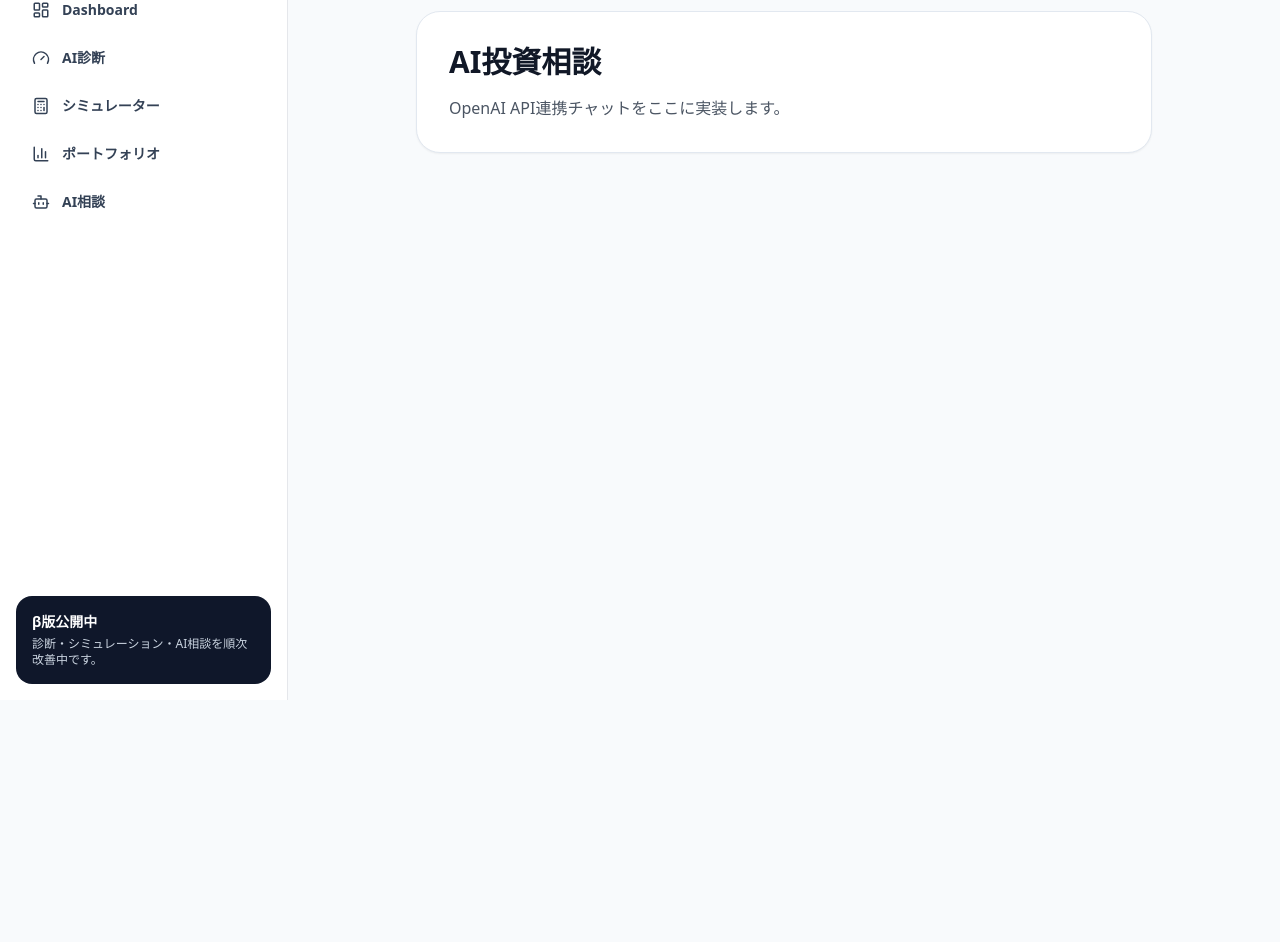
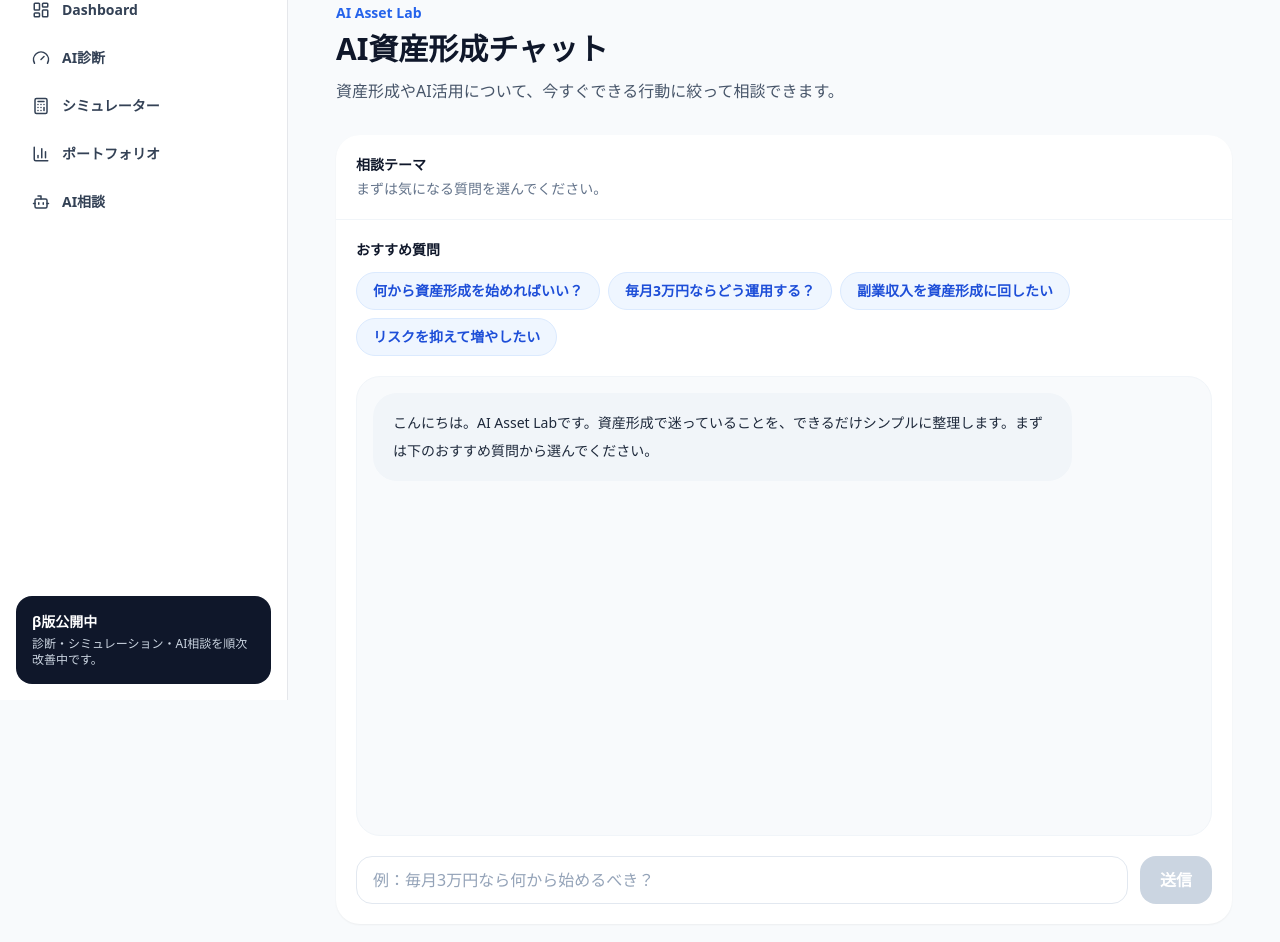
Before and after one commit to assetlab315/aiassetlab-app, a Next.js app: page /chat in a window 1280 px wide. Shown: the part 100-1042 px from the top of the page. Before the commit the page ends 800 px from the top, so only its background shows below. Built offline with nearby package versions, Linux system fonts and the light colour scheme.

Commit message:
Sprint9-1 Add AI Chat MVP

```diff
--- a/app/chat/page.tsx
+++ b/app/chat/page.tsx
@@ -1,9 +1,22 @@
-export default function Chat() {
+import ChatClient from "../../components/chat/ChatClient";
+
+export default function ChatPage() {
   return (
-    <main className="max-w-3xl mx-auto px-4 py-10">
-      <div className="aal-card p-8">
-        <h1 className="text-3xl font-extrabold mb-4">AI投資相談</h1>
-        <p className="text-gray-600">OpenAI API連携チャットをここに実装します。</p>
+    <main className="min-h-screen bg-slate-50 px-4 py-8">
+      <div className="mx-auto max-w-4xl">
+        <section className="mb-8">
+          <p className="mb-2 text-sm font-semibold text-blue-600">
+            AI Asset Lab
+          </p>
+          <h1 className="text-3xl font-bold text-slate-900">
+            AI資産形成チャット
+          </h1>
+          <p className="mt-3 text-slate-600">
+            資産形成やAI活用について、今すぐできる行動に絞って相談できます。
+          </p>
+        </section>
+
+        <ChatClient />
       </div>
     </main>
   );
--- /dev/null
+++ b/components/chat/ChatClient.tsx
@@ -0,0 +1,66 @@
+"use client";
+
+import { useMemo, useState } from "react";
+import ChatInput from "./ChatInput";
+import ChatMessageList from "./ChatMessageList";
+import ChatSuggestions from "./ChatSuggestions";
+import { INITIAL_CHAT_MESSAGES } from "../../features/chat/constants";
+import type { ChatMessage } from "../../features/chat/types";
+import { createMockReply } from "../../lib/chat/createMockReply";
+
+export default function ChatClient() {
+  const [messages, setMessages] = useState<ChatMessage[]>(INITIAL_CHAT_MESSAGES);
+  const [isTyping, setIsTyping] = useState(false);
+
+  const latestUserMessage = useMemo(
+    () => [...messages].reverse().find((message) => message.role === "user"),
+    [messages],
+  );
+
+  const sendMessage = (body: string) => {
+    const trimmedBody = body.trim();
+
+    if (!trimmedBody) {
+      return;
+    }
+
+    const userMessage: ChatMessage = {
+      id: crypto.randomUUID(),
+      role: "user",
+      body: trimmedBody,
+    };
+
+    setMessages((currentMessages) => [...currentMessages, userMessage]);
+    setIsTyping(true);
+
+    window.setTimeout(() => {
+      const assistantMessage: ChatMessage = {
+        id: crypto.randomUUID(),
+        role: "assistant",
+        body: createMockReply(trimmedBody),
+      };
+
+      setMessages((currentMessages) => [...currentMessages, assistantMessage]);
+      setIsTyping(false);
+    }, 500);
+  };
+
+  return (
+    <section className="rounded-3xl bg-white shadow-sm">
+      <div className="border-b border-slate-100 p-5">
+        <p className="text-sm font-semibold text-slate-900">
+          相談テーマ
+        </p>
+        <p className="mt-1 text-sm text-slate-500">
+          {latestUserMessage?.body ?? "まずは気になる質問を選んでください。"}
+        </p>
+      </div>
+
+      <div className="p-5">
+        <ChatSuggestions onSelect={sendMessage} />
+        <ChatMessageList messages={messages} isTyping={isTyping} />
+        <ChatInput onSubmit={sendMessage} disabled={isTyping} />
+      </div>
+    </section>
+  );
+}
--- /dev/null
+++ b/components/chat/ChatInput.tsx
@@ -0,0 +1,42 @@
+"use client";
+
+import { FormEvent, useState } from "react";
+
+type Props = {
+  onSubmit: (message: string) => void;
+  disabled?: boolean;
+};
+
+export default function ChatInput({ onSubmit, disabled = false }: Props) {
+  const [message, setMessage] = useState("");
+
+  const handleSubmit = (event: FormEvent<HTMLFormElement>) => {
+    event.preventDefault();
+
+    if (!message.trim() || disabled) {
+      return;
+    }
+
+    onSubmit(message);
+    setMessage("");
+  };
+
+  return (
+    <form onSubmit={handleSubmit} className="mt-5 flex gap-3">
+      <input
+        value={message}
+        onChange={(event) => setMessage(event.target.value)}
+        disabled={disabled}
+        placeholder="例：毎月3万円なら何から始めるべき？"
+        className="min-h-12 flex-1 rounded-2xl border border-slate-200 px-4 text-slate-900 outline-none placeholder:text-slate-400 focus:border-blue-500 disabled:bg-slate-50"
+      />
+      <button
+        type="submit"
+        disabled={disabled || !message.trim()}
+        className="rounded-2xl bg-blue-600 px-5 font-semibold text-white transition hover:bg-blue-700 disabled:cursor-not-allowed disabled:bg-slate-300"
+      >
+        送信
+      </button>
+    </form>
+  );
+}
--- /dev/null
+++ b/components/chat/ChatMessage.tsx
@@ -0,0 +1,23 @@
+import type { ChatMessage as ChatMessageType } from "../../features/chat/types";
+
+type Props = {
+  message: ChatMessageType;
+};
+
+export default function ChatMessage({ message }: Props) {
+  const isUser = message.role === "user";
+
+  return (
+    <div className={`flex ${isUser ? "justify-end" : "justify-start"}`}>
+      <div
+        className={`max-w-[85%] rounded-3xl px-5 py-4 text-sm leading-7 ${
+          isUser
+            ? "bg-blue-600 text-white"
+            : "bg-slate-100 text-slate-800"
+        }`}
+      >
+        {message.body}
+      </div>
+    </div>
+  );
+}
--- /dev/null
+++ b/components/chat/ChatMessageList.tsx
@@ -0,0 +1,20 @@
+import ChatMessage from "./ChatMessage";
+import TypingIndicator from "./TypingIndicator";
+import type { ChatMessage as ChatMessageType } from "../../features/chat/types";
+
+type Props = {
+  messages: ChatMessageType[];
+  isTyping: boolean;
+};
+
+export default function ChatMessageList({ messages, isTyping }: Props) {
+  return (
+    <div className="mt-5 h-[460px] space-y-4 overflow-y-auto rounded-3xl border border-slate-100 bg-slate-50 p-4">
+      {messages.map((message) => (
+        <ChatMessage key={message.id} message={message} />
+      ))}
+
+      {isTyping ? <TypingIndicator /> : null}
+    </div>
+  );
+}
--- /dev/null
+++ b/components/chat/ChatSuggestions.tsx
@@ -0,0 +1,27 @@
+import { CHAT_SUGGESTIONS } from "../../features/chat/constants";
+
+type Props = {
+  onSelect: (message: string) => void;
+};
+
+export default function ChatSuggestions({ onSelect }: Props) {
+  return (
+    <div>
+      <p className="text-sm font-semibold text-slate-900">
+        おすすめ質問
+      </p>
+      <div className="mt-3 flex flex-wrap gap-2">
+        {CHAT_SUGGESTIONS.map((suggestion) => (
+          <button
+            key={suggestion}
+            type="button"
+            onClick={() => onSelect(suggestion)}
+            className="rounded-full border border-blue-100 bg-blue-50 px-4 py-2 text-sm font-semibold text-blue-700 transition hover:bg-blue-100"
+          >
+            {suggestion}
+          </button>
+        ))}
+      </div>
+    </div>
+  );
+}
--- /dev/null
+++ b/components/chat/TypingIndicator.tsx
@@ -0,0 +1,9 @@
+export default function TypingIndicator() {
+  return (
+    <div className="flex justify-start">
+      <div className="rounded-3xl bg-slate-100 px-5 py-4 text-sm text-slate-500">
+        AIが回答を整理しています...
+      </div>
+    </div>
+  );
+}
--- /dev/null
+++ b/features/chat/constants.ts
@@ -0,0 +1,17 @@
+import type { ChatMessage } from "./types";
+
+export const INITIAL_CHAT_MESSAGES: ChatMessage[] = [
+  {
+    id: "initial-assistant-message",
+    role: "assistant",
+    body:
+      "こんにちは。AI Asset Labです。資産形成で迷っていることを、できるだけシンプルに整理します。まずは下のおすすめ質問から選んでください。",
+  },
+];
+
+export const CHAT_SUGGESTIONS = [
+  "何から資産形成を始めればいい？",
+  "毎月3万円ならどう運用する？",
+  "副業収入を資産形成に回したい",
+  "リスクを抑えて増やしたい",
+];
--- /dev/null
+++ b/features/chat/types.ts
@@ -0,0 +1,7 @@
+export type ChatRole = "user" | "assistant";
+
+export type ChatMessage = {
+  id: string;
+  role: ChatRole;
+  body: string;
+};
--- /dev/null
+++ b/lib/chat/createMockReply.ts
@@ -0,0 +1,21 @@
+export function createMockReply(message: string): string {
+  const normalizedMessage = message.toLowerCase();
+
+  if (message.includes("3万") || message.includes("30000")) {
+    return "毎月3万円なら、まずは生活防衛資金を確保した上で、長期積立を中心に考えるのが分かりやすいです。今日やることは、毎月3万円を自動で分ける口座を決めることです。";
+  }
+
+  if (message.includes("副業") || message.includes("収入")) {
+    return "副業収入は、生活費に混ぜずに別管理するのがおすすめです。まずは副業収入の50%を資産形成、30%を自己投資、20%を自由費に分けるルールから始めましょう。";
+  }
+
+  if (message.includes("リスク") || message.includes("怖い")) {
+    return "リスクを抑えたい場合は、いきなり大きく投資するより、少額で慣れることが大切です。今日やることは、無理なく続けられる月額を決めることです。";
+  }
+
+  if (normalizedMessage.includes("ai")) {
+    return "AIは、銘柄を当てる道具ではなく、行動を整理する伴走者として使うのが現実的です。まずは収入アップ、支出整理、積立継続の3つに分けて考えましょう。";
+  }
+
+  return "まずは現在地を整理しましょう。資産形成では、1. 生活防衛資金、2. 毎月の積立額、3. 継続できる仕組みの順番で考えると迷いにくくなります。今日やることは、毎月いくらなら無理なく続けられるかを決めることです。";
+}
```
Also changed, not shown: 2 other files (tests, documents, lock files or other folders).
